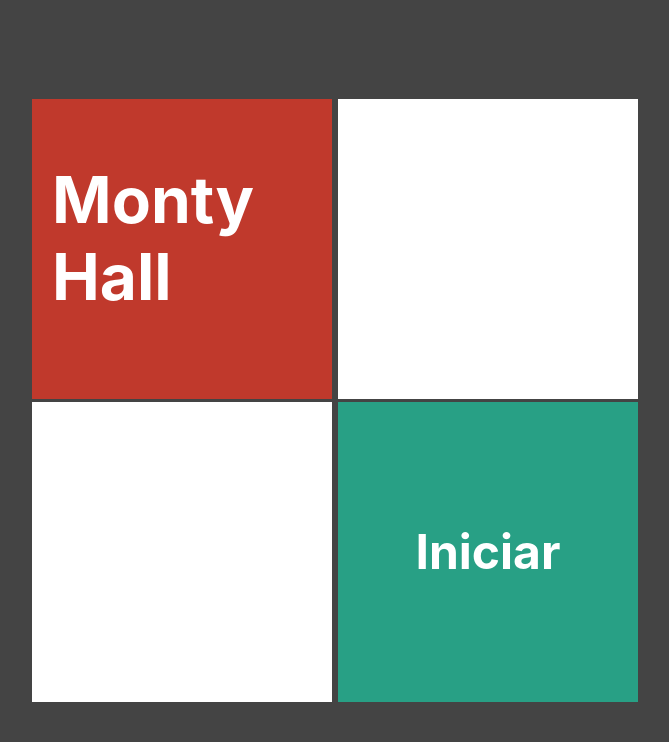
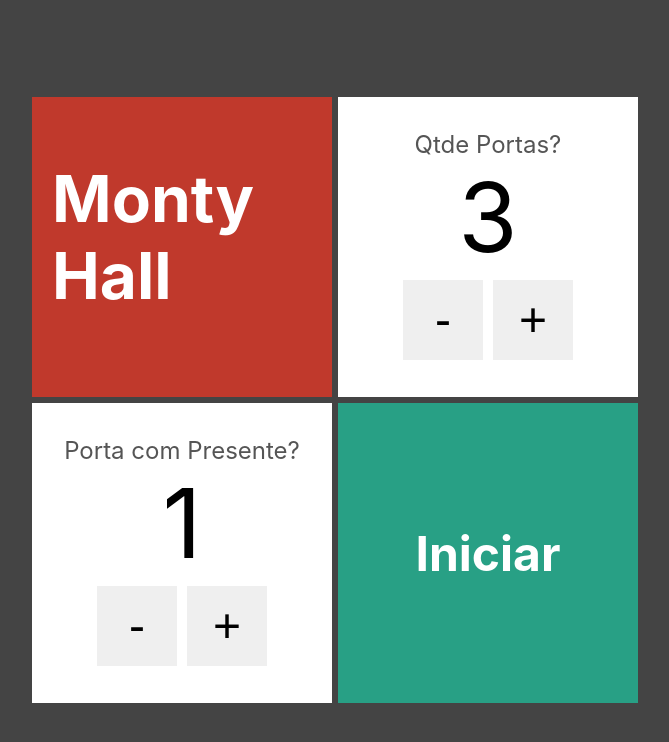
Before and after one commit to laerthnardelli/curso-nextjs, a Next.js app in the folder portas/: page / in a window 1280 px wide. Shown: the top 742 px of the page, without its empty margins (305-974 px from the left). Built offline with nearby package versions, Linux system fonts and the light colour scheme.

Commit message:
Finishing the Form

```diff
--- /dev/null
+++ b/portas/components/EntradaNumerica.tsx
@@ -0,0 +1,23 @@
+import styles from "../styles/EntradaNumerica.module.css"
+
+interface EntradaNumericaProps {
+  text: string;
+  value: number;
+  onChange: (newValue: number) => void;
+}
+
+export default function EntradaNumerica(props: EntradaNumericaProps) {
+  const dec = () => props.onChange(props.value - 1);
+  const inc = () => props.onChange(props.value + 1);
+
+  return (
+    <div className={styles.entradaNumerica}>
+      <span className={styles.text}>{props.text}</span>
+      <span className={styles.value}>{props.value}</span>
+      <div className={styles.botoes}>
+        <button className={styles.btn} onClick={dec}>-</button>
+        <button className={styles.btn} onClick={inc}>+</button>
+      </div>
+    </div>
+  );
+}
--- a/portas/pages/index.tsx
+++ b/portas/pages/index.tsx
@@ -1,8 +1,12 @@
 import Cartao from "../components/Cartao";
 import styles from "../styles/Formulario.module.css"
 import Link from "next/link";
+import EntradaNumerica from "../components/EntradaNumerica";
+import { useState } from "react";
 
-export default function Formumario() {
+export default function Formulario() {
+  const [qtdePortas, setQtdePortas] = useState(3);
+  const [comPresente, setComPresente] = useState(1);
 
   return (
     <div className={styles.formulario}>
@@ -10,17 +14,24 @@
         <Cartao bgcolor="#c0392c">
           <h1>Monty Hall</h1>
         </Cartao>
-        <Cartao></Cartao>
+        <Cartao>
+          <EntradaNumerica text="Qtde Portas?"
+            value={qtdePortas}
+            onChange={novaQtde => setQtdePortas(novaQtde)} />
+        </Cartao>
       </div>
       <div>
-        <Cartao></Cartao>
+        <Cartao>
+          <EntradaNumerica text="Porta com Presente?"
+            value={comPresente}
+            onChange={novaPortaComPresente => setComPresente(novaPortaComPresente)} />
+        </Cartao>
         <Cartao bgcolor="#28a085">
-          <Link href={`/jogo/4/2`}>
+          <Link href={`/jogo/${qtdePortas}/${comPresente}`} >
             <h2 className={styles.link}>Iniciar</h2>
           </Link>
         </Cartao>
       </div>
-
     </div>
   );
 }
--- /dev/null
+++ b/portas/styles/EntradaNumerica.module.css
@@ -0,0 +1,32 @@
+.entradaNumerica {
+  display: flex;
+  flex: 1;
+  flex-direction: column;
+  align-items: center;
+  justify-content: center;
+  color: #000;
+}
+
+.text {
+  color: #555;
+  font-size: 1.5rem;
+}
+
+.value {
+  font-size: 6rem;
+}
+
+.botoes {
+  display: flex;
+}
+
+.btn {
+  display: flex;
+  justify-content: center;
+  align-items: center;
+  font-size: 3rem;
+  height: 80px;
+  width: 80px;
+  margin: 5px;
+  border: none;
+}
--- a/portas/styles/Formulario.module.css
+++ b/portas/styles/Formulario.module.css
@@ -1,8 +1,13 @@
 .formulario {
   display: flex;
+  flex-direction: column;
   justify-content: center;
   align-items: center;
   height: 100vh;
+}
+
+.formulario > div {
+  display: flex;
 }
 
 .link {
@@ -11,4 +16,5 @@
   align-items: center;
   flex: 1;
   margin: 0;
+  cursor: pointer;
 }
```
Also changed, not shown: portas/components/Presente.tsx (renamed from portas/components/Presente.jsx).
